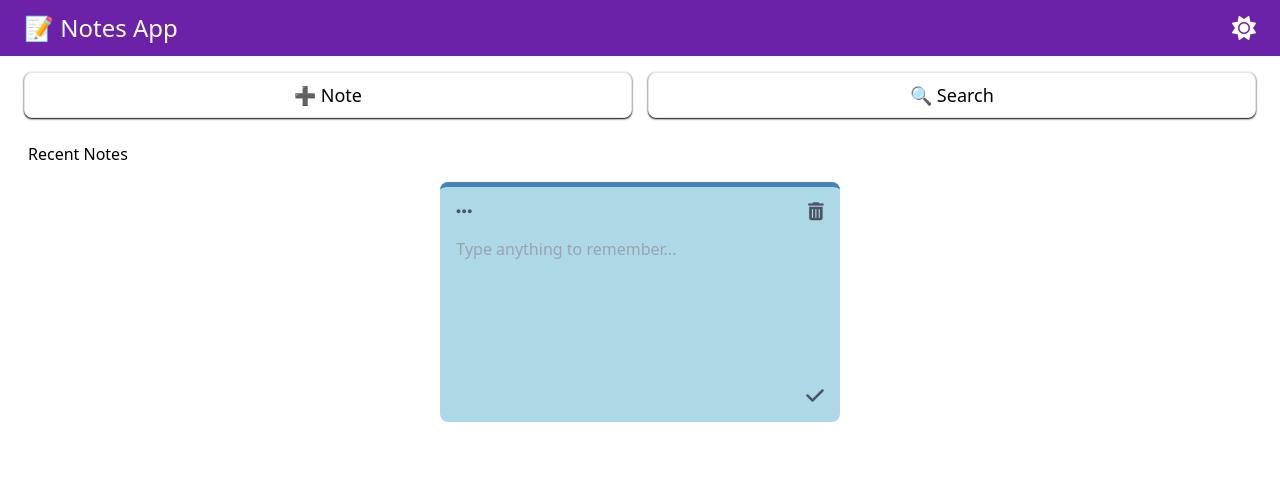
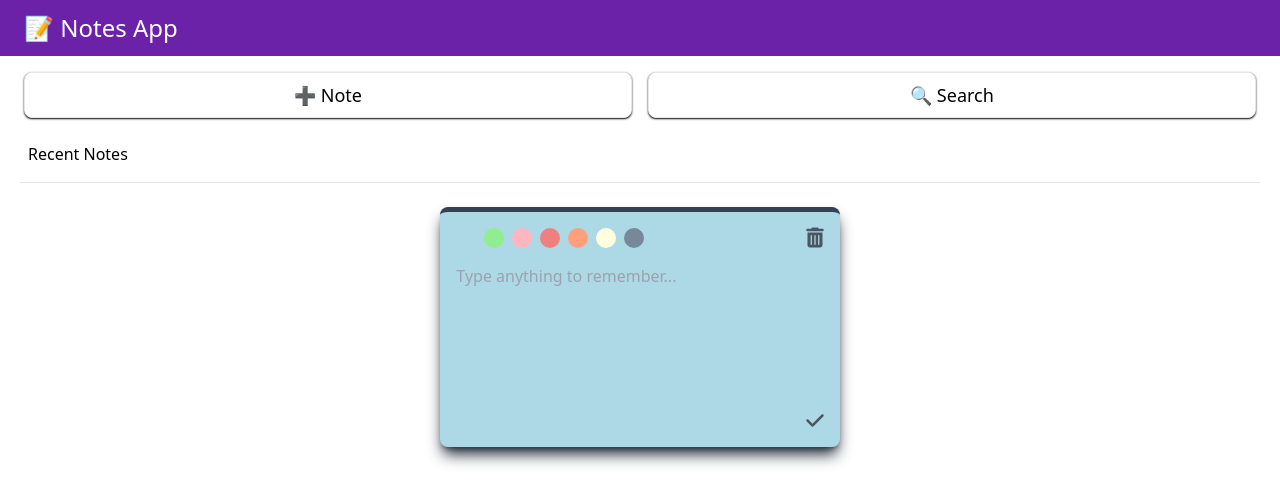
Before and after one commit to Ankit-Deep/Notes-App, a React (Vite) app: page / in a window 1280 px wide. Both pictures are taken after a click on the button "➕ Note". Shown: the top 504 px of the page. Built offline with nearby package versions, Linux system fonts and the light colour scheme.

Commit message:
Most of the things done

```diff
--- a/src/Layout.jsx
+++ b/src/Layout.jsx
@@ -9,16 +9,23 @@ function Layout() {
   // Functions to change the theme
   const lightTheme = () => {
     setThemeMode("light");
+    localStorage.setItem("theme", "light");
   }
 
   const darkTheme = () => {
     setThemeMode("dark");
+    localStorage.setItem("theme", "dark");
   }
 
-  useEffect( () => {
-    document.querySelector('html').classList.remove("light", "dark");
-    document.querySelector('html').classList.add(themeMode);
-  }, [themeMode])
+  // Change the theme of the app even when the browser is refreshed
+  useEffect(() => {
+    document.querySelector("html").classList.remove("light", "dark");
+    document.querySelector("html").classList.add(themeMode);
+
+    // Used local storage to set the theme
+    const appTheme = localStorage.getItem("theme");
+    setThemeMode(appTheme);
+  }, [themeMode, setThemeMode]);
 
   return (
     <>
--- a/src/components/Header/Header.jsx
+++ b/src/components/Header/Header.jsx
@@ -1,4 +1,4 @@
-import React, { useState } from "react";
+import React, { useEffect, useState } from "react";
 import { useTheme } from "../../contexts/Theme/theme";
 
 
@@ -6,15 +6,25 @@ function Header() {
   // useTheme is a custom hook that I created
   const {themeMode, lightTheme, darkTheme} = useTheme();
 
+  // State for the themes class (Dark or light)
+  const [currTheme, setCurrTheme] = useState("fa-sun");
+
   const changeTheme = (e) =>  {
-    if (e.target.classList[1] == "fa-sun") {
-      e.target.classList.replace("fa-sun", "fa-moon");
+    if (e.target.classList[1] === "fa-sun") {
+      localStorage.setItem("themeClass", "fa-moon");
+      setCurrTheme("fa-moon");
       darkTheme();
     } else {
-      e.target.classList.replace("fa-moon", "fa-sun");
+      localStorage.setItem("themeClass", "fa-sun");
+      setCurrTheme("fa-sun");
       lightTheme();
     }
   }
+
+  useEffect(() => {
+    const currentThemeClass = localStorage.getItem("themeClass");
+    setCurrTheme(currentThemeClass);
+  }, [changeTheme]);
 
   return (
     <>
@@ -25,7 +35,7 @@ function Header() {
 
         <div className=" ">
           <i
-            className="fa-solid fa-sun cursor-pointer"
+            className={`fa-solid ${currTheme} cursor-pointer`}
             onClick={changeTheme}
           ></i>
         </div>
--- a/src/components/Note/Notes.jsx
+++ b/src/components/Note/Notes.jsx
@@ -1,6 +1,9 @@
 import React, { act, useEffect, useRef, useState } from "react";
 
 function Notes() {
+  // State for managing individual Note Bg color change
+  const [noteBg, setNoteBg] = useState("lightblue");
+
   const [notesList, setNotesList] = useState([]);
 
   // Load saved notes from localStorage when the component mounts (Done with ChatGPT help)
@@ -11,7 +14,7 @@ function Notes() {
 
   // Function to create new notes component whenever button is clicked (Done with ChatGPT help)
   const createNewNote = () => {
-    const newNote = { id: Date.now(), content: "" };
+    const newNote = { id: Date.now(), content: "", color: noteBg };
     setNotesList((prevNotes) => [...prevNotes, newNote]);
   };
 
@@ -24,12 +27,24 @@ function Notes() {
     localStorage.setItem("notes", JSON.stringify(updatedNotes)); // Save to localStorage
   };
 
-
   // Function to delete a particular note (Done with ChatGPT help)
   const deleteThisNote = (id) => {
     const updatedNotes = notesList.filter((note) => note.id !== id);
     setNotesList(updatedNotes);
     localStorage.setItem("notes", JSON.stringify(updatedNotes)); // Update localStorage
+  };
+
+  // Function to change individual note theme
+  const changeNoteColor = (id, e, color) => {
+    const div = e.target.parentElement;
+    const colorNote = div.parentElement.parentElement.parentElement;
+    const colorTextArea = div.parentElement.parentElement.parentElement.children[1].firstChild;
+    // console.log("sibling : ", colorTextArea);
+
+    colorNote.style.backgroundColor = color;
+    colorTextArea.style.backgroundColor = color;
+
+    // console.log("div id ", colorNote);
   };
 
   return (
@@ -38,24 +53,25 @@ function Notes() {
         {/* Create New Note Button */}
         <button
           title="Add new Note"
-          className="bg-white dark:bg-gray-700 dark:border-gray-400 border w-6/12 text-center py-2 border-1 rounded-lg shadow-sm shadow-black"
+          className="bg-white dark:bg-gray-700 border w-6/12 text-center py-2 border-1 rounded-lg shadow-sm shadow-black dark:border-none dark:shadow-sm dark:shadow-white "
           onClick={createNewNote}
         >
-          ➕  Note
+          ➕ Note
         </button>
 
         {/* Search Button */}
         <button
           title="Search a Note"
-          className="bg-white dark:bg-gray-700 dark:border-gray-400 border w-6/12 text-center py-2 border-1 rounded-lg shadow-sm shadow-black"
+          className="bg-white dark:bg-gray-700 border w-6/12 text-center py-2 border-1 rounded-lg shadow-sm shadow-black dark:border-none dark:shadow-sm dark:shadow-white"
         >
-          🔍  Search
+          🔍 Search
         </button>
       </section>
 
       {/* Section where all the notes will be added */}
       <main className="bg-white dark:bg-black text-black dark:text-white w-full px-4 py-2">
         <h3 className="sm:px-3 px-1">Recent Notes</h3>
+        <hr className="mx-1 my-4"/>
 
         {/* Section where all the notes will be added, shown etc */}
         <section id="addNote" className="">
@@ -66,63 +82,68 @@ function Notes() {
             {notesList.map((note) => {
               return (
                 <div
-                  className="border-black rounded-lg py-3 px-2 w-full sm:w-[32%] h-60 flex flex-col gap-2 justify-between "
+                  className="rounded-lg py-3 px-2 w-full sm:w-[32%] h-60 flex flex-col gap-2 justify-between border-t-slate-700 dark:border-t-slate-100 shadow-gray-800 shadow-lg dark:shadow-md dark:shadow-gray-200"
                   key={note.id}
                   style={{
-                    backgroundColor: "lightblue",
+                    backgroundColor: `${noteBg}`,
                     borderTopWidth: "5px",
-                    borderTopColor: "steelblue",
+                    // borderTopColor: "black",
                   }}
                 >
-                  {/* Div that pops up on clicking more options to change color & copy */}
-                  <div className="hidden z-10  border-1 border-black bg-white text-black dark:bg-black dark:text-white w-11/12 rounded-lg ">
-                    <div className="flex w-full rounded">
+                  {/* Top div for 2 main features (Note Color Change & Delete) starts */}
+                  <div className=" border-black top-section flex  justify-between items-center mb-1 text-xl ">
+                    <div className=" w-full flex py-1 px-2 justify-between items-center">
+                      <div className="border-black flex gap-2">
                         <span
-                        className="w-8 h-8  rounded"
+                          className="w-5 h-5 cursor-pointer rounded-full hover:shadow-lg hover:shadow-gray-400"
                           style={{ backgroundColor: "lightblue" }}
+                          onClick={(e) =>
+                            changeNoteColor(note.id, e, "lightblue")
+                          }
                         ></span>
                         <span
-                        className="w-8 h-8  rounded"
+                          className="w-5 h-5 cursor-pointer rounded-full hover:shadow-lg hover:shadow-gray-400"
                           style={{ backgroundColor: "lightgreen" }}
+                          onClick={(e) =>
+                            changeNoteColor(note.id, e, "lightgreen")
+                          }
                         ></span>
                         <span
-                        className="w-8 h-8  rounded"
+                          className="w-5 h-5 cursor-pointer rounded-full hover:shadow-lg hover:shadow-gray-400"
                           style={{ backgroundColor: "lightpink" }}
+                          onClick={(e) =>
+                            changeNoteColor(note.id, e, "lightpink")
+                          }
                         ></span>
                         <span
-                        className="w-8 h-8  rounded"
+                          className="w-5 h-5 cursor-pointer rounded-full hover:shadow-lg hover:shadow-gray-400"
                           style={{ backgroundColor: "lightcoral" }}
+                          onClick={(e) =>
+                            changeNoteColor(note.id, e, "lightcoral")
+                          }
                         ></span>
                         <span
-                        className="w-8 h-8  rounded"
+                          className="w-5 h-5 cursor-pointer rounded-full hover:shadow-lg hover:shadow-gray-400"
                           style={{ backgroundColor: "lightsalmon" }}
+                          onClick={(e) =>
+                            changeNoteColor(note.id, e, "lightsalmon")
+                          }
                         ></span>
                         <span
-                        className="w-8 h-8  rounded"
-                        style={{ backgroundColor: "yellow" }}
+                          className="w-5 h-5 cursor-pointer rounded-full hover:shadow-lg hover:shadow-gray-400"
+                          style={{ backgroundColor: "lightyellow" }}
+                          onClick={(e) =>
+                            changeNoteColor(note.id, e, "lightyellow")
+                          }
                         ></span>
                         <span
-                        className="w-8 h-8  rounded"
+                          className="w-5 h-5 cursor-pointer rounded-full hover:shadow-lg hover:shadow-gray-400"
                           style={{ backgroundColor: "lightslategrey" }}
+                          onClick={(e) =>
+                            changeNoteColor(note.id, e, "lightslategrey")
+                          }
                         ></span>
                       </div>
-                    <div className="border-black border-2 px-2">
-                      <i className="fa-solid fa-copy"></i>
-                      <span className="px-2 font-semibold text-sm items-center">
-                        Copy Note
-                      </span>
-                    </div>
-                  </div>
-                  {/*It ends here (pop up div)  */}
-
-                  {/* Top div for 2 main features (more options & Delete) starts */}
-                  <div className=" border-black top-section flex  justify-between items-center mb-1 text-lg ">
-                    <div className="w-full flex py-1 px-2 justify-between">
-                      <i
-                        title="more options"
-                        id="moreOptions"
-                        className="fa-solid fa-ellipsis  cursor-pointer text-gray-600 hover:text-black"
-                      ></i>
                       <i
                         title="Delete"
                         id="deleteNote"
@@ -131,7 +152,7 @@ function Notes() {
                       ></i>
                     </div>
                   </div>
-                  {/* Top div for 2 main features (more options & Delete) ends */}
+                  {/* Top div for 2 main features (Note Color Change & Delete) ends */}
 
                   {/* Text area for writing note starts */}
                   <div className=" border-black h-full">
--- /dev/null
+++ b/src/contexts/Note Theme/noteTheme.js
@@ -0,0 +1,12 @@
+import { useContext, createContext } from "react";
+
+export const noteThemeContext = createContext({
+    noteTheme: "green",
+    noteThemeChanger : () => {},
+});
+
+export const noteThemeContextProvider = noteThemeContext.Provider();
+
+export function useNoteTheme() {
+    return useContext(noteThemeContext);
+}
```
Also changed, not shown: src/components/ThemeBtn/ThemeBtn.jsx (deleted). Lines whose indentation alone changed are shown as unchanged.
